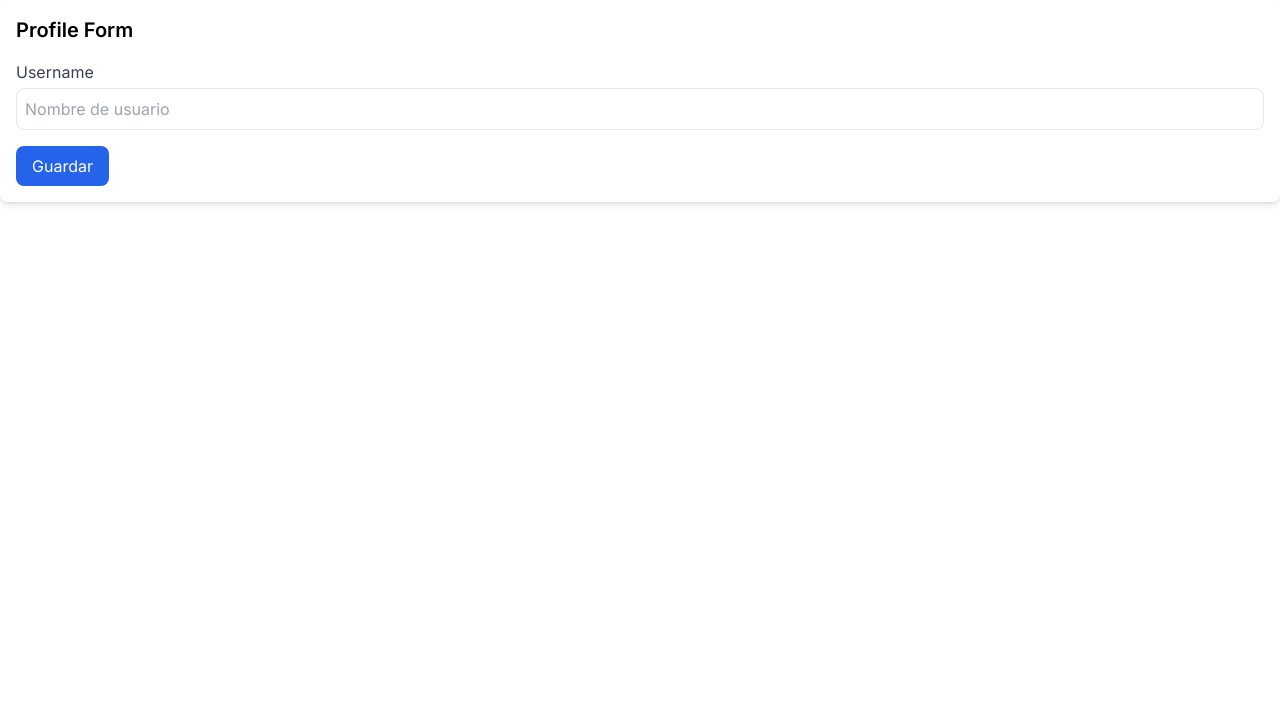
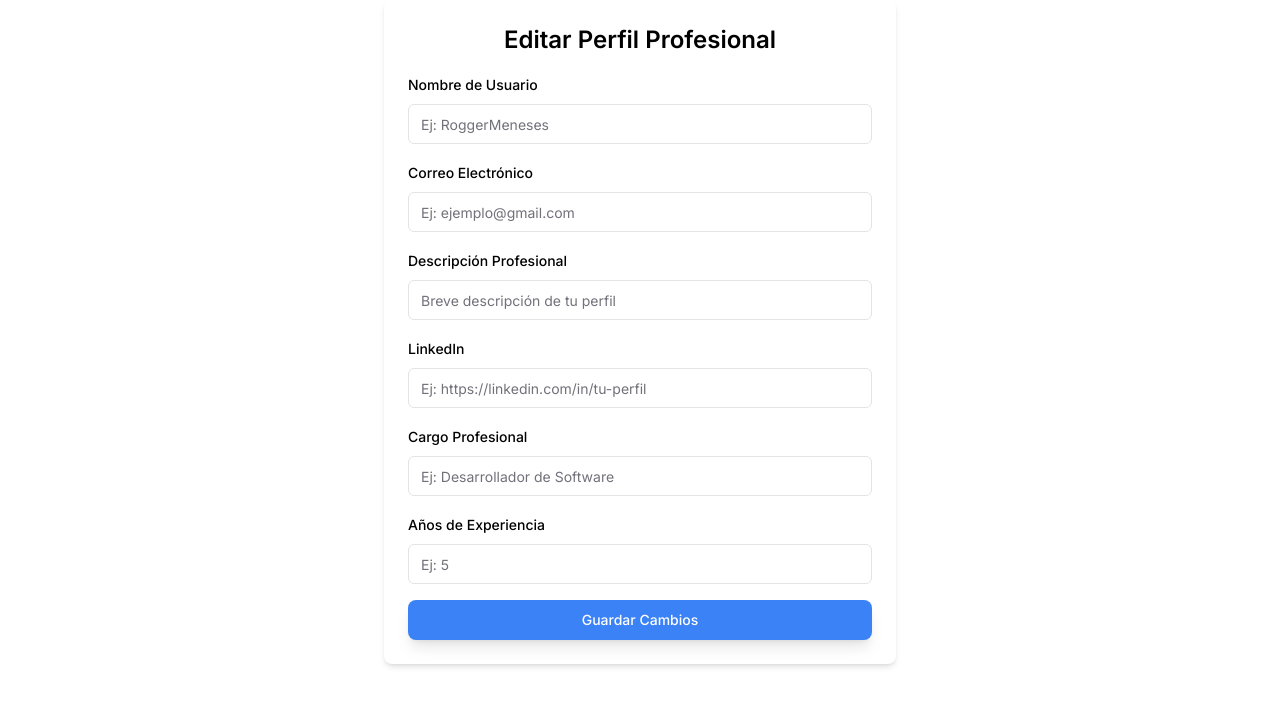
Before and after one commit to RoggerMen/NextJS-Auth, a Next.js app: page /profile/edit in a window 1280 px wide. Shown: the top 706 px of the page. Built offline with nearby package versions, Linux system fonts and the light colour scheme; no server answers.

Commit message:
Componentes y rutas nuevas para el interface

```diff
--- a/src/app/(interface)/components/Content.tsx
+++ b/src/app/(interface)/components/Content.tsx
@@ -1,20 +1,26 @@
-'use client';
 import Link from 'next/link';
 
 const Content = () => {
   return (
-    <div className="ml-64 p-4">
-      <div className="flex space-x-4">
+    <div className="flex-1 flex flex-col items-center">
+      {/* Barra de navegación centrada y adaptable */}
+      <nav className="flex justify-between w-full max-w-lg mb-4 space-x-4">
         <Link href="/overview/edit">
-          <p className="py-2 px-4 bg-gray-700 text-white rounded-lg hover:bg-gray-600">Overview</p>
+          <button className="py-2 px-4 bg-gray-700 text-white rounded-lg hover:bg-gray-600 transition">
+            Overview
+          </button>
         </Link>
         <Link href="/profile/edit">
-          <p className="py-2 px-4 bg-gray-700 text-white rounded-lg hover:bg-gray-600">Profile</p>
+          <button className="py-2 px-4 bg-gray-700 text-white rounded-lg hover:bg-gray-600 transition">
+            Profile
+          </button>
         </Link>
         <Link href="/resumeCV/edit">
-          <p className="py-2 px-4 bg-gray-700 text-white rounded-lg hover:bg-gray-600">Resume/CV</p>
+          <button className="py-2 px-4 bg-gray-700 text-white rounded-lg hover:bg-gray-600 transition">
+            Resume/CV
+          </button>
         </Link>
-      </div>
+      </nav>
     </div>
   );
 };
--- a/src/app/(interface)/components/ProfileEdit.tsx
+++ b/src/app/(interface)/components/ProfileEdit.tsx
@@ -1,17 +1,128 @@
 'use client';
+import { Button } from '@/components/ui/button';
+import { Form, FormControl, FormField, FormItem, FormLabel, FormMessage } from '@/components/ui/form';
+import { Input } from '@/components/ui/input';
+import { zodResolver } from '@hookform/resolvers/zod';
+import axios from 'axios';
+import { useRouter } from 'next/navigation';
 import React from 'react';
+import { useForm } from 'react-hook-form';
+import toast from 'react-hot-toast';
+import { z } from 'zod';
+
+const profileSchema = z.object({
+  username: z.string().min(1, { message: "Campo Obligatorio" }),
+  email: z.string().email({ message: "Debe ser formato email" }).min(1, { message: "Campo Obligatorio" }),
+  description: z.string().max(250, { message: "Máximo 250 caracteres" }),
+  linkedin: z.string().url({ message: "Debe ser una URL válida" }).optional(),
+  jobTitle: z.string().optional(),
+  experience: z.string().min(0, { message: "Debe ser un número positivo" }).optional()
+});
+
+type ProfileData = z.infer<typeof profileSchema>;
 
 const ProfileForm = () => {
+
+  const router = useRouter();
+  const form = useForm<ProfileData>({
+    resolver: zodResolver(profileSchema),
+    defaultValues: {
+      username: '',
+      email: '',
+      description: '',
+      linkedin: '',
+      jobTitle: '',
+      experience: '',
+    },
+  });
+
+  const onSubmit = async (values: ProfileData) => {
+    try {
+      const { data } = await axios.post("/api/profile/update", values);
+      if (data.ok) {
+        toast.success("Perfil actualizado exitosamente");
+        router.refresh();
+      } else if (data.error) {
+        toast.error(data.error);
+      }
+    } catch (error) {
+      console.error(error);
+      toast.error("Error al actualizar el perfil, intenta nuevamente");
+    }
+  };
+
   return (
-    <div className="p-4 bg-white rounded-lg shadow-md">
-      <h2 className="text-xl font-semibold mb-4">Profile Form</h2>
-      <form className="space-y-4">
-        <label className="block">
-          <span className="text-gray-700">Username</span>
-          <input type="text" className="mt-1 block w-full p-2 border rounded-lg" placeholder="Nombre de usuario" />
-        </label>
-        <button type="submit" className="bg-blue-600 text-white px-4 py-2 rounded-lg hover:bg-blue-700">Guardar</button>
-      </form>
+    <div className="w-full max-w-lg mx-auto p-6 bg-white rounded-lg shadow-md">
+      <h2 className="text-2xl font-semibold mb-4 text-center">Editar Perfil Profesional</h2>
+      <Form {...form}>
+        <form onSubmit={form.handleSubmit(onSubmit)} className="space-y-4">
+          <FormField control={form.control} name="username" render={({ field }) => (
+            <FormItem>
+              <FormLabel>Nombre de Usuario</FormLabel>
+              <FormControl>
+                <Input placeholder="Ej: RoggerMeneses" {...field} />
+              </FormControl>
+              <FormMessage />
+            </FormItem>
+          )} />
+
+          <FormField control={form.control} name="email" render={({ field }) => (
+            <FormItem>
+              <FormLabel>Correo Electrónico</FormLabel>
+              <FormControl>
+                <Input type="email" placeholder="Ej: ejemplo@gmail.com" {...field} />
+              </FormControl>
+              <FormMessage />
+            </FormItem>
+          )} />
+
+          <FormField control={form.control} name="description" render={({ field }) => (
+            <FormItem>
+              <FormLabel>Descripción Profesional</FormLabel>
+              <FormControl>
+                <Input placeholder="Breve descripción de tu perfil" {...field} />
+              </FormControl>
+              <FormMessage />
+            </FormItem>
+          )} />
+
+          <FormField control={form.control} name="linkedin" render={({ field }) => (
+            <FormItem>
+              <FormLabel>LinkedIn</FormLabel>
+              <FormControl>
+                <Input type="url" placeholder="Ej: https://linkedin.com/in/tu-perfil" {...field} />
+              </FormControl>
+              <FormMessage />
+            </FormItem>
+          )} />
+
+          <FormField control={form.control} name="jobTitle" render={({ field }) => (
+            <FormItem>
+              <FormLabel>Cargo Profesional</FormLabel>
+              <FormControl>
+                <Input placeholder="Ej: Desarrollador de Software" {...field} />
+              </FormControl>
+              <FormMessage />
+            </FormItem>
+          )} />
+
+          <FormField control={form.control} name="experience" render={({ field }) => (
+            <FormItem>
+              <FormLabel>Años de Experiencia</FormLabel>
+              <FormControl>
+                <Input type="number" placeholder="Ej: 5" {...field} />
+              </FormControl>
+              <FormMessage />
+            </FormItem>
+          )} />
+
+          <div className="text-center">
+            <Button type="submit" className="w-full bg-blue-500 text-white hover:bg-blue-600 active:bg-blue-700 py-2 px-4 rounded-lg shadow-lg transition-all">
+              Guardar Cambios
+            </Button>
+          </div>
+        </form>
+      </Form>
     </div>
   );
 };
--- a/src/app/(interface)/components/ResumeCVEdit.tsx
+++ b/src/app/(interface)/components/ResumeCVEdit.tsx
@@ -1,17 +1,105 @@
 'use client';
 import React from 'react';
+import { useForm } from 'react-hook-form';
+import { z } from 'zod';
+import { zodResolver } from '@hookform/resolvers/zod';
+import { Form, FormControl, FormField, FormItem, FormLabel, FormMessage } from '@/components/ui/form';
+import { Input } from '@/components/ui/input';
+import { Button } from '@/components/ui/button';
+import toast from 'react-hot-toast';
+import { Loader2 } from 'lucide-react';
+import { useRouter } from 'next/navigation';
+
+// Definimos el esquema para la validación del formulario con Zod
+const formSchema = z.object({
+  profession: z.string().min(1, { message: 'Campo obligatorio' }),
+  resume: z
+    .union([z.instanceof(File), z.null()])  // Permite 'File' o 'null'
+    .refine((file) => {
+      if (file && file instanceof File) {
+        return file.size < 5000000; // Validamos el tamaño solo si es un archivo
+      }
+      return true;
+    }, {
+      message: 'El archivo debe ser menor a 5MB',
+    }),
+});
 
 const ResumeCVForm = () => {
+  const router = useRouter();
+  const form = useForm({
+    resolver: zodResolver(formSchema),
+    defaultValues: {
+      profession: '',
+      resume: null, // Esto acepta 'null' como valor predeterminado
+    },
+  });
+
+  const onSubmit = async (values: any) => {
+    try {
+      // Aquí puedes hacer lo que necesites, como subir el archivo al servidor.
+      console.log(values);
+      toast.success('Formulario enviado con éxito');
+      router.push('/overview/edit'); // Redirige a la página que desees
+    } catch (error) {
+      toast.error('Algo salió mal, por favor intenta de nuevo');
+    }
+  };
+
   return (
-    <div className="p-4 bg-white rounded-lg shadow-md">
-      <h2 className="text-xl font-semibold mb-4">Resume/CV Form</h2>
-      <form className="space-y-4">
-        <label className="block">
-          <span className="text-gray-700">Profesión</span>
-          <input type="text" className="mt-1 block w-full p-2 border rounded-lg" placeholder="Tu profesión" />
-        </label>
-        <button type="submit" className="bg-blue-600 text-white px-4 py-2 rounded-lg hover:bg-blue-700">Guardar</button>
-      </form>
+    <div className="p-4 bg-white rounded-lg shadow-md max-w-lg mx-auto">
+      <h2 className="text-xl font-semibold mb-4">Subir mi CV</h2>
+      <Form {...form}>
+        <form onSubmit={form.handleSubmit(onSubmit)} className="space-y-6">
+          <FormField
+            control={form.control}
+            name="profession"
+            render={({ field }) => (
+              <FormItem>
+                <FormLabel>Profesión</FormLabel>
+                <FormControl>
+                  <Input
+                    type="text"
+                    placeholder="Ejemplo: Ingeniero de Software"
+                    {...field}
+                  />
+                </FormControl>
+                <FormMessage />
+              </FormItem>
+            )}
+          />
+          <FormField
+            control={form.control}
+            name="resume"
+            render={({ field }) => (
+              <FormItem>
+                <FormLabel>Subir CV</FormLabel>
+                <FormControl>
+                  <input
+                    type="file"
+                    accept=".pdf,.doc,.docx"
+                    {...field} // Registramos el campo con react-hook-form
+                    className="mt-1 block w-full p-2 border rounded-lg"
+                  />
+                </FormControl>
+                <FormMessage />
+              </FormItem>
+            )}
+          />
+          <div className="flex justify-center">
+            {form.formState.isSubmitting ? (
+              <Button disabled className="w-full">
+                <Loader2 className="w-4 h-4 animate-spin" />
+                <span>Subiendo...</span>
+              </Button>
+            ) : (
+              <Button type="submit" className="w-full bg-blue-600 text-white hover:bg-blue-700 active:bg-blue-800">
+                Guardar
+              </Button>
+            )}
+          </div>
+        </form>
+      </Form>
     </div>
   );
 };
--- a/src/app/(interface)/components/Sidebar.tsx
+++ b/src/app/(interface)/components/Sidebar.tsx
@@ -9,15 +9,15 @@ const Sidebar = () => {
   const [isProfileOpen, setProfileOpen] = useState(false);
 
   return (
-    <nav className="fixed bottom-0 md:top-0 md:left-0 w-full md:w-16 bg-gray-800 text-white flex md:flex-col items-center md:h-full py-2 md:py-4">
-      <button onClick={() => router.push("/")} className="flex flex-col items-center p-2">
+    <nav className="fixed bottom-0 left-0 w-full bg-gray-900 text-white flex justify-around py-4 md:flex-col md:h-screen md:w-20 md:top-0">
+      <button onClick={() => router.push("/overview/edit")} className="flex flex-col items-center hover:text-blue-500">
         <HomeIcon className="w-6 h-6" />
-        <span className="text-xs">Home</span>
+        <span className="text-ms">Home</span>
       </button>
 
-      <button onClick={() => setProfileOpen(!isProfileOpen)} className="flex flex-col items-center p-2">
+      <button onClick={() => setProfileOpen(!isProfileOpen)} className="flex flex-col items-center hover:text-blue-500">
         <UserIcon className="w-6 h-6" />
-        <span className="text-xs">Profile</span>
+        <span className="text-ms">Profile</span>
       </button>
 
       {isProfileOpen && (
--- a/src/app/layout.tsx
+++ b/src/app/layout.tsx
@@ -4,10 +4,13 @@ import "./globals.css";
 import Link from "next/link";
 // esta libreria 'react-hot-toast' con su Componente Toaster es para mostrar pequeñas alertas en la pagina
 // COLOCAMOS EL COMPONENTE DE FORMA GLOBAL PARA QUE PUEDA MOSTRAR EN CUALQUIERA PARTE DE NUESTRO PROYECTO
-import { Toaster } from 'react-hot-toast'
-import { auth } from "@/auth";
+import { Toaster } from "react-hot-toast";
+import { auth, signOut } from "@/auth";
 import Sidebar from "./(interface)/components/Sidebar";
 
+import { Button } from "@/components/ui/button";
+import { ChevronRight } from "lucide-react";
+import Content from "./(interface)/components/Content";
 
 const inter = Inter({ subsets: ["latin"] });
 
@@ -16,37 +19,67 @@ export const metadata: Metadata = {
   description: "Generated by create next app",
 };
 
-
 export default async function RootLayout({
   children,
 }: Readonly<{
   children: React.ReactNode;
 }>) {
-
   const session = await auth();
 
-  if(!!session) {
-    return(
-      <html lang="es">
-      <body className={inter.className}>
-       <Sidebar />
-        {children}
-        <Toaster />
-      </body>
-    </html>
-    )
-  } else {
-
+  if (!!session) {
     return (
       <html lang="es">
         <body className={inter.className}>
+          <div className="flex flex-col md:flex-row">
 
+          <Sidebar />
+
+            <main className="flex-1 flex flex-col items-center p-4 ml-20 md:ml-20">
+              <div className="flex justify-between items-center mb-6 w-full">
+
+              <div className="flex items-center space-x-4">
+                  <p className="font">
+                    Hola, <strong>{session.user?.name}</strong>
+                  </p>
+
+                  <form
+                    action={async () => {
+                      "use server";
+                      await signOut();
+                    }}
+                  >
+                    <Button type="submit">Cerrar Sesión</Button>
+                  </form>
+                </div>
+
+                <Link
+                  href={"/protected"}
+                  className="h-10 rounded-md border border-zinc-950 text-zinc-950 flex gap-1 items-center justify-center px-6 text-sm"
+                >
+                  <span>Ir a ruta protegida</span>
+                  <ChevronRight className="w-4 h-4" />
+                </Link>
+              </div>
+
+              <Content />
+
+              <div className="flex-60 w-full max-w-7xl bg-white rounded-lg shadow-md p-6 overflow-y-auto">
+                  {children}
+                </div>
+              <Toaster />
+            </main>
+          </div>
+        </body>
+      </html>
+    );
+  } else {
+    return (
+      <html lang="es">
+        <body className={inter.className}>
           {children}
           <Toaster />
         </body>
       </html>
     );
-
   }
-
 }
```
Also changed, not shown: src/app/(interface)/components/OverviewEdit.tsx (+7 -5 lines), src/app/page.tsx (+4 -36 lines).
